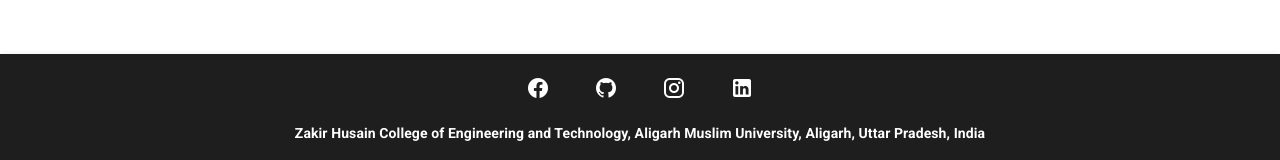
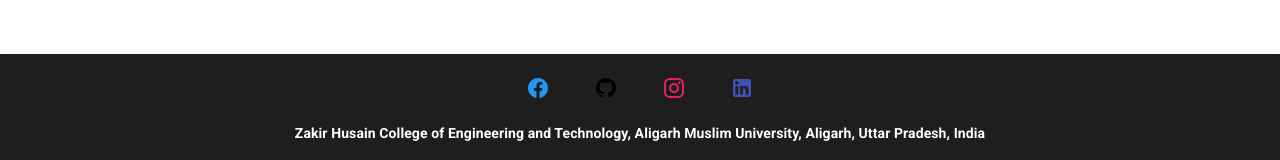
Before and after one commit to ieee-amu/ieee-amu, a Nuxt app: page /inspire in a window 1280 px wide. Shown: the part 550-710 px from the top of the page. Built offline with nearby package versions, Linux system fonts and the light colour scheme.

Commit message:
style: Update footer links color
Signed-off-by: Prajjwal Nijhara <prajjwalnijhara@gmail.com>

```diff
--- a/components/Footer.vue
+++ b/components/Footer.vue
@@ -12,6 +12,7 @@
             v-for="social in socials"
             :key="social.icon"
             :href="social.link"
+            :color="social.color"
             target="_blank"
             rel="noopener"
             class="mx-4"
@@ -52,12 +53,25 @@
 export default {
   data: () => ({
     socials: [
-      { icon: 'mdi-facebook', link: 'https://facebook.com/AMUIEEE' },
-      { icon: 'mdi-github', link: 'https://github.com/ieee-amu' },
-      { icon: 'mdi-instagram', link: 'https://instagram.com/ieeeamu' },
+      {
+        icon: 'mdi-facebook',
+        link: 'https://facebook.com/AMUIEEE',
+        color: 'blue',
+      },
+      {
+        icon: 'mdi-github',
+        link: 'https://github.com/ieee-amu',
+        color: 'black',
+      },
+      {
+        icon: 'mdi-instagram',
+        link: 'https://instagram.com/ieeeamu',
+        color: 'pink',
+      },
       {
         icon: 'mdi-linkedin',
         link: 'https://www.linkedin.com/company/ieee-amu-student-branch/',
+        color: 'indigo',
       },
     ],
   }),
```
